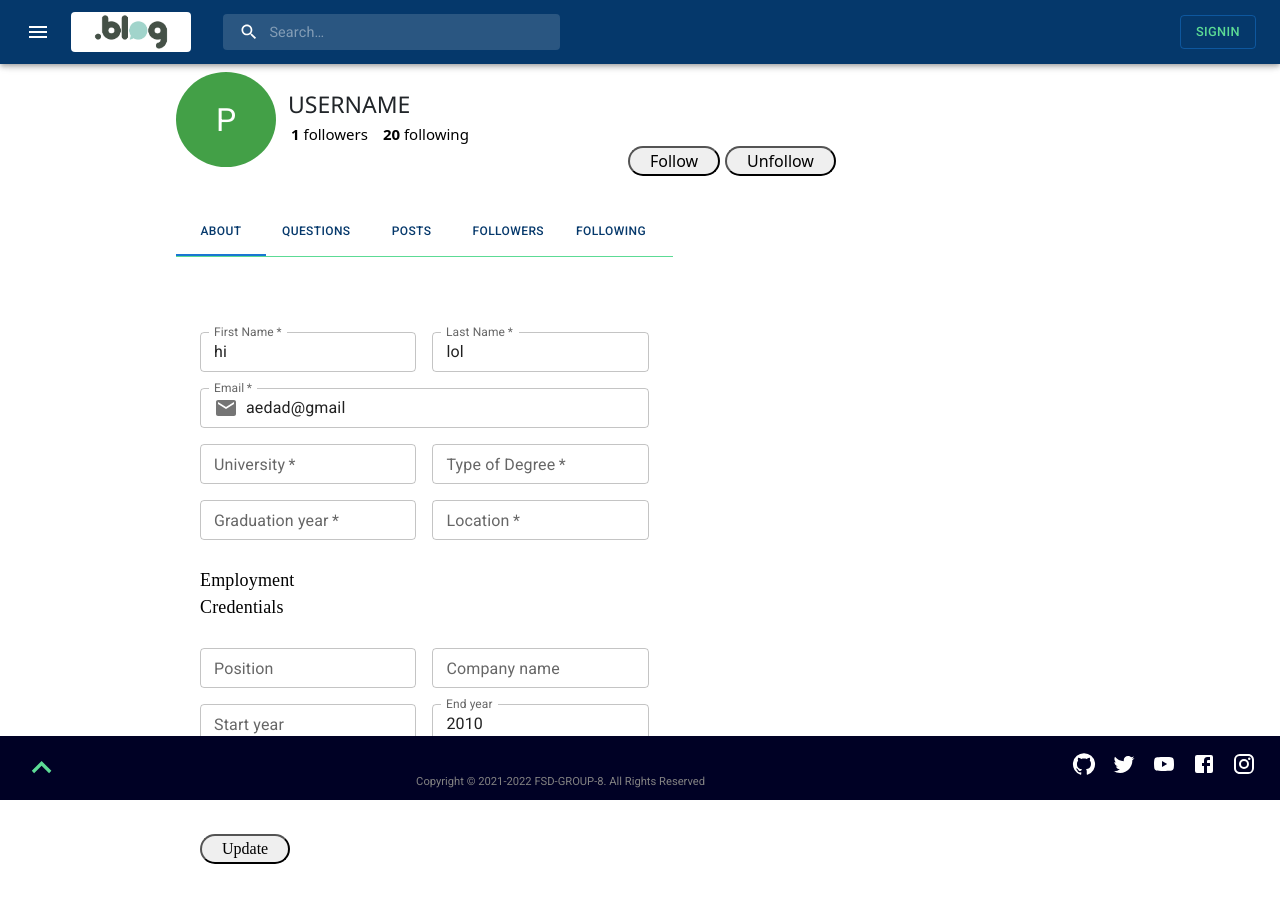
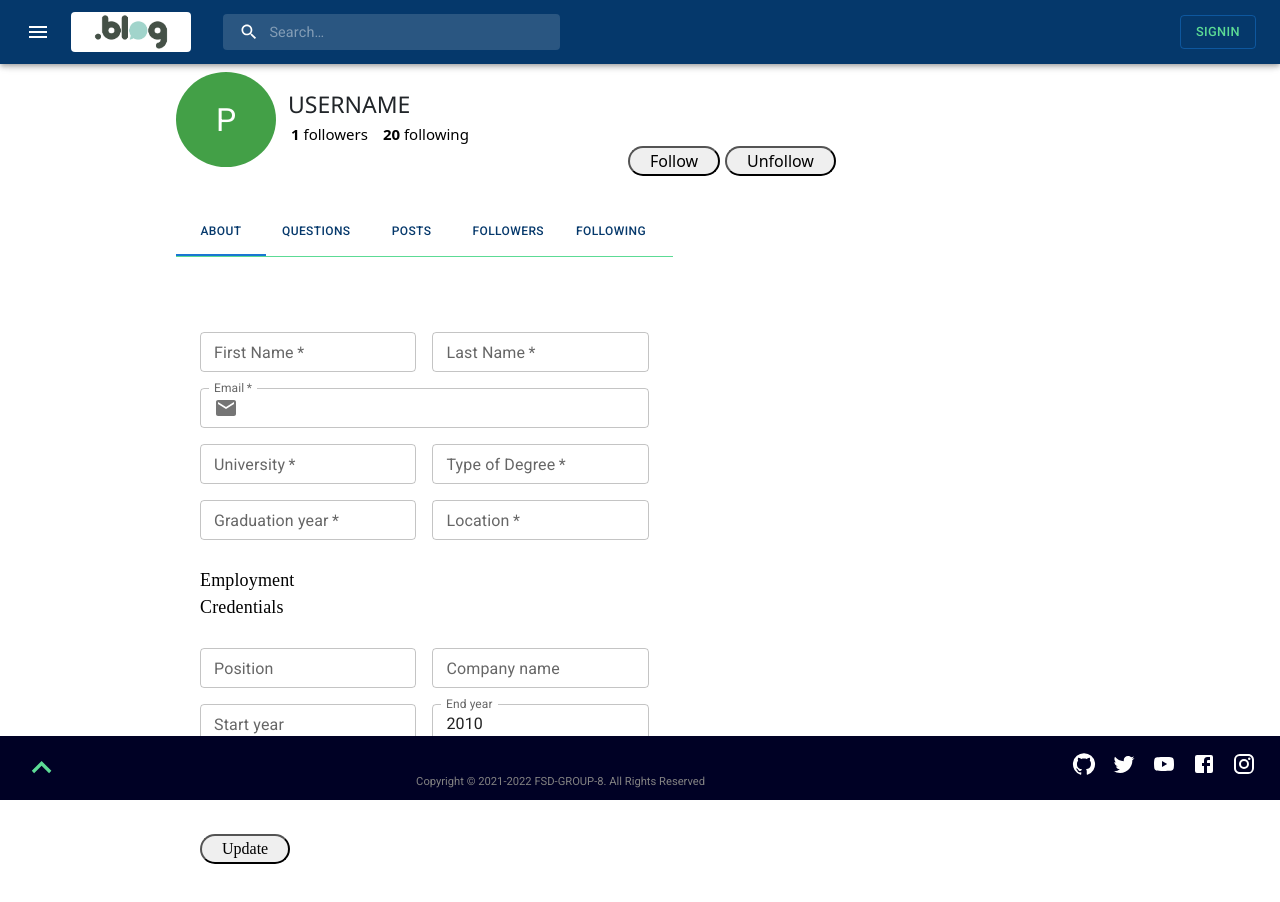
Before and after one commit to WAD-Team-Alpha/FSD_PROJECT, a React (Create React App) app in the folder fsd_project/: page /profile in a window 1280 px wide. Shown: the top 902 px of the page. Built offline with nearby package versions, Linux system fonts and the light colour scheme; no server answers.

Commit message:
added logic for about section

```diff
--- a/fsd_project/src/components/profile/About.jsx
+++ b/fsd_project/src/components/profile/About.jsx
@@ -3,18 +3,52 @@ import classes from "./profile.module.css";
 import React, { useState } from "react";
 import Enabled from "./Enabled";
 import Disabled from "./Disabled";
+// import { set } from "@reduxjs/toolkit/node_modules/immer/dist/internal";
 
 const About = () => {
+  const initialUserInfo = {
+    firstName : "",
+    lastName : "",
+    email : "",
+    university : "",
+    degree : "",
+    graduationYear : "",
+    location : "",
+  }
   const [inp, Setinp] = useState(true);
   const [val, Setval] = useState(null);
-
+  const [firstName, setFirstName] = useState("");
+  const [lastName, setLastName] = useState("");
+  const [email, setEmail] = useState("");
+  const [university, setUniversity] = useState("");
+  const [degree, setDegree] = useState("");
+  const [graduationYear, setGraduationYear] = useState("");
+  const [location, setLocation] = useState("");
+  const [userInfo, setuserinfo] = useState(initialUserInfo);
   const changeVal = (props) => {
     Setval("val");
     Setinp(false);
 
   };
 
-  const editHandler=()=>{
+  const editHandler=(firstName, lastName, email, university, degree, graduationYear, location)=>{
+    // setFirstName(firstName);
+    // setLastName(lastName);
+    // setEmail(email)
+    // setUniversity(university)
+    // setDegree(degree)
+    // setGraduationYear(graduationYear)
+    // setLocation(location)
+    console.log(firstName, lastName, email, university, degree, graduationYear, location);
+    setuserinfo((prevState) => ({
+      firstName : firstName,
+      lastName : lastName,
+      email : email,
+      university : university,
+      degree : degree,
+      graduationYear : graduationYear,
+      location : location,
+    }));
     Setinp(true);
   }
 
@@ -23,12 +57,12 @@ const About = () => {
   return (
     <div className={classes.mainabout}>
       <div className={classes.aboutformedit}>
-        {!inp && <button className={classes.edit_button} onClick={editHandler}>
+        {!inp && <button className={classes.edit_button} onClick={()=>{Setinp(true)}}>
           Edit
         </button>}
       </div>
-     { inp && <Enabled editHandler={editHandler} changeVal={changeVal}/>}
-    {!inp && <Disabled editHandler={editHandler} changeVal={changeVal}/>}
+     { inp && <Enabled editHandler={editHandler} changeVal={changeVal} userInfo={userInfo}/>}
+    {!inp && <Disabled editHandler={editHandler} changeVal={changeVal} userInfo={userInfo}/>}
     </div>
   );
 };
--- a/fsd_project/src/components/profile/Disabled.jsx
+++ b/fsd_project/src/components/profile/Disabled.jsx
@@ -33,7 +33,7 @@ const changeValHandler=()=>{
               size="small"
               required
               disabled
-              value="hi"
+              value={props.userInfo.firstName}
             />
           </Grid>
           <Grid item xs={12} sm={12} md={6}>
@@ -42,7 +42,7 @@ const changeValHandler=()=>{
               id="profile_lastName"
               label="Last Name"
               size="small"
-              value="lol"
+              value={props.userInfo.lastName}
               required
               disabled
             />
@@ -56,7 +56,7 @@ const changeValHandler=()=>{
               label="Email"
               size="small"
               required
-              value="aedad@gmail"
+              value={props.userInfo.email}
               disabled
               InputProps={{
                 startAdornment: (
@@ -73,6 +73,7 @@ const changeValHandler=()=>{
               id="progile_unv"
               label="University"
               size="small"
+              value={props.userInfo.university}
               required
               disabled
               //    value="idk"
@@ -83,6 +84,7 @@ const changeValHandler=()=>{
               fullWidth
               id="profile_degree"
               label="Type of Degree"
+              value={props.userInfo.degree}
               size="small"
               required
               disabled
@@ -94,6 +96,7 @@ const changeValHandler=()=>{
               id="profile_year"
               label="Graduation year"
               size="small"
+              value={props.userInfo.graduationYear}
               required
               disabled
             />
@@ -104,6 +107,7 @@ const changeValHandler=()=>{
               id="place"
               label="Location"
               size="small"
+              value={props.userInfo.location}
               required
               disabled
             />
--- a/fsd_project/src/components/profile/Enabled.jsx
+++ b/fsd_project/src/components/profile/Enabled.jsx
@@ -13,36 +13,51 @@ import React, { useState } from "react";
 const Enabled = (props) => {
   const [inp, Setinp] = useState(true);
   const [val, Setval] = useState(null);
+  const [firstName, setFirstName] = useState(props.userInfo.firstName);
+  const [lastName, setLastName] = useState(props.userInfo.lastName);
+  const [email, setEmail] = useState(props.userInfo.email);
+  const [university, setUniversity] = useState(props.userInfo.university);
+  const [degree, setDegree] = useState(props.userInfo.degree);
+  const [graduationYear, setGraduationYear] = useState(props.userInfo.graduationYear);
+  const [location, setLocation] = useState(props.userInfo.location);
+  // const [graduationYear, setGraduationYear] = useState("");
 
-const onSubmitHandler=()=>{
-    props.formHandler();
-}
+  const onSubmitHandler = (event) => {
+    // event.preventDefault();
+    console.log("this is running");
+    console.log(firstName);
+    props.editHandler(firstName,lastName,email,university,degree,graduationYear,location);
+    props.changeVal();
+    event.preventDefault();
+  };
 
-const changeValHandler=()=>{
+  const changeValHandler = () => {
     props.changeVal();
-}
+  };
   return (
     <form onSubmit={onSubmitHandler}>
       <Box sx={{ flexGrow: 1, marginY: "1.5rem" }}>
         <Grid container spacing={2}>
           <Grid item xs={12} sm={12} md={6}>
             <TextField
+              onChange={(e)=>{setFirstName(e.target.value)}}
               fullWidth
               id="profile_firstName"
               label="First Name"
               size="small"
               required
               //   disabled={inp}
-              value="hi"
+              defaultValue={props.userInfo.firstName}
             />
           </Grid>
           <Grid item xs={12} sm={12} md={6}>
             <TextField
               fullWidth
+              onChange={(e)=>{setLastName(e.target.value)}}
               id="profile_lastName"
               label="Last Name"
               size="small"
-              value="lol"
+              defaultValue={props.userInfo.lastName}
               required
               //   disabled={inp}
             />
@@ -51,12 +66,13 @@ const changeValHandler=()=>{
           <Grid item xs={12} sm={12} md={12}>
             <TextField
               fullWidth
+              onChange={(e)=>{setEmail(e.target.value)}}
               id="profile_email"
               type="email"
               label="Email"
               size="small"
               required
-              value="aedad@gmail"
+              defaultValue={props.userInfo.email}
               //   disabled={inp}
               InputProps={{
                 startAdornment: (
@@ -69,10 +85,12 @@ const changeValHandler=()=>{
           </Grid>
           <Grid item xs={12} sm={12} md={6}>
             <TextField
+              onChange={(e)=>{setUniversity(e.target.value)}}
               fullWidth
               id="progile_unv"
               label="University"
               size="small"
+              defaultValue={props.userInfo.university}
               required
               //   disabled={inp}
               //    value="idk"
@@ -81,9 +99,11 @@ const changeValHandler=()=>{
           <Grid item xs={12} sm={12} md={6}>
             <TextField
               fullWidth
+              onChange={(e)=>{setDegree(e.target.value)}}
               id="profile_degree"
               label="Type of Degree"
               size="small"
+              defaultValue={props.userInfo.degree}
               required
               //   disabled={inp}
             />
@@ -91,9 +111,11 @@ const changeValHandler=()=>{
           <Grid item xs={12} sm={12} md={6}>
             <TextField
               fullWidth
+              onChange={(e)=>{setGraduationYear(e.target.value)}}
               id="profile_year"
               label="Graduation year"
               size="small"
+              defaultValue={props.userInfo.graduationYear}
               required
               //   disabled={inp}
             />
@@ -101,9 +123,11 @@ const changeValHandler=()=>{
           <Grid item xs={12} sm={12} md={6}>
             <TextField
               fullWidth
+              onChange={(e)=>{setLocation(e.target.value)}}
               id="place"
               label="Location"
               size="small"
+              defaultValue={props.userInfo.location}
               required
               //   disabled={inp}
             />
@@ -164,7 +188,7 @@ const changeValHandler=()=>{
           </FormControl>
         </Grid>
         <div className={classes.form_update}>
-          <button className={classes.update_button} onClick={changeValHandler}>
+          <button className={classes.update_button} type="submit">
             Update
           </button>
         </div>
```
Lines whose indentation alone changed are shown as unchanged.
